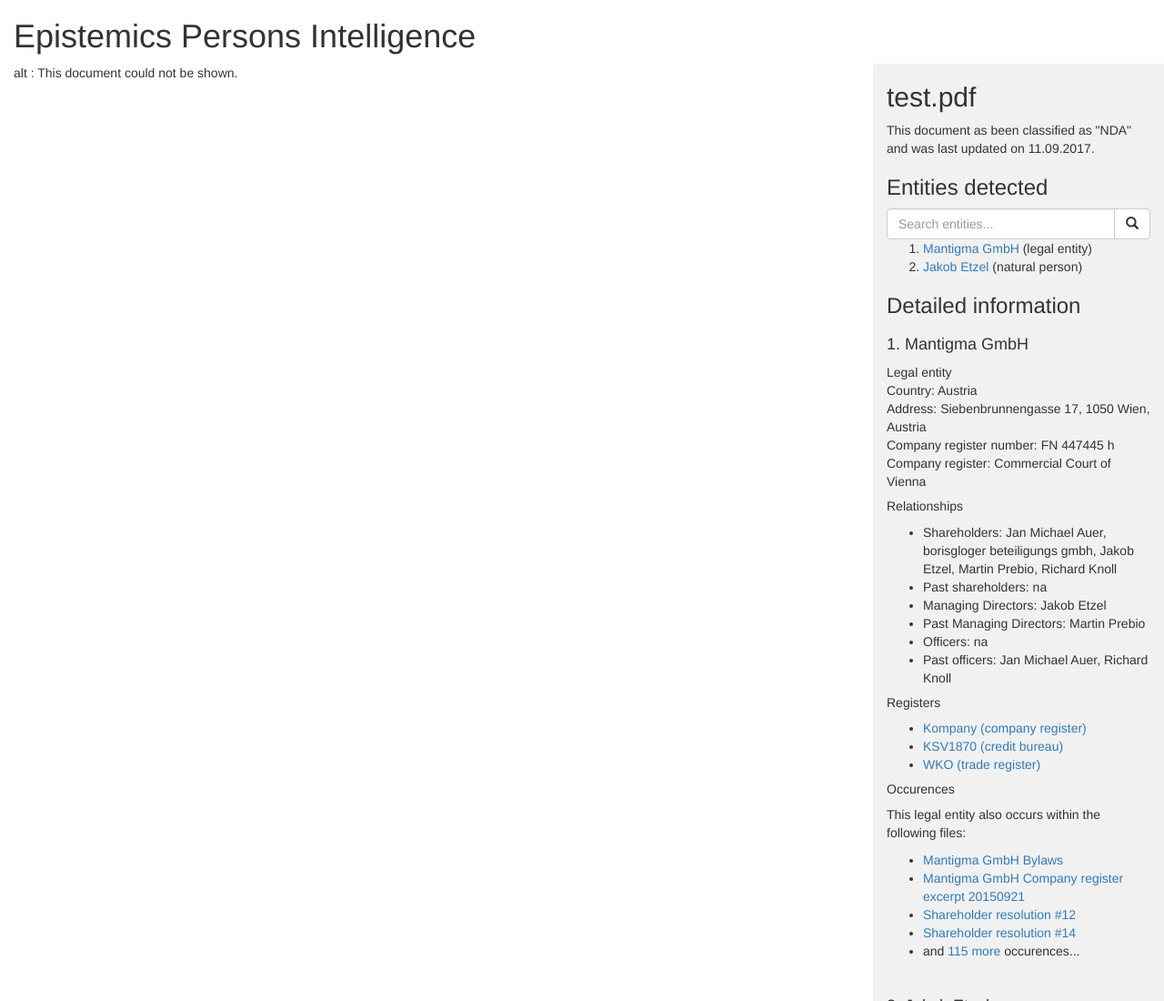
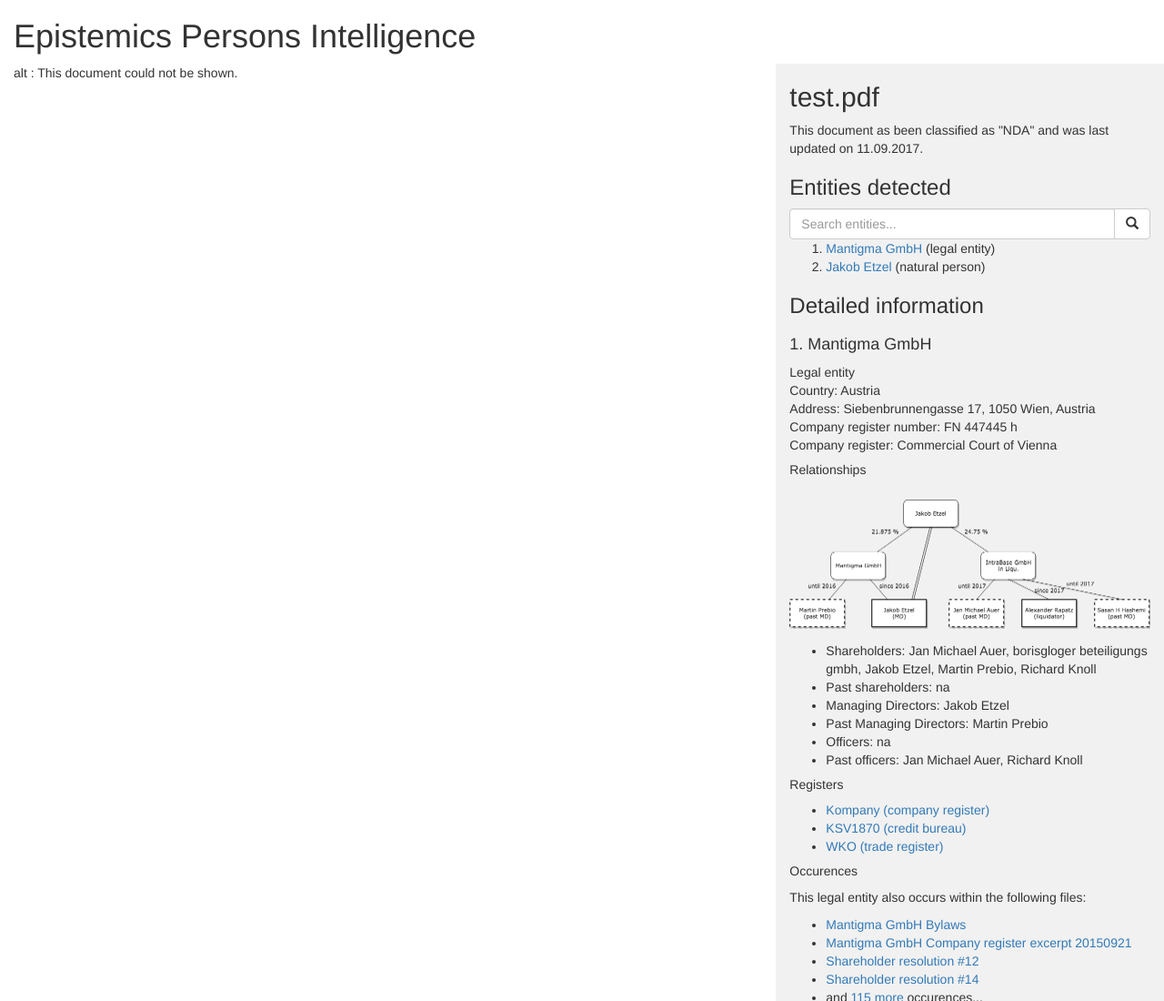
Before and after one commit to jakobetzel/epistemics, a plain HTML site: page index.html in a window 1280 px wide. Shown: the top 1100 px of the page at 91% size. Drawn offline with nearby package versions, Linux system fonts and the light colour scheme.

Commit message:
added a sample flowchart to showcase company ownership and officers.

```diff
--- a/index.html
+++ b/index.html
@@ -41,12 +41,12 @@
 		</header>
 		<div class="container-fluid">
 			<div class="row content">
-				<div class="col-sm-9">
+				<div class="col-sm-8">
 					<object data="test.pdf" type="application/pdf" width="100%" height="1000px">
 						alt : This document could not be shown.
 					</object>
 				</div>
-				<div class="col-sm-3 sidenav">
+				<div class="col-sm-4 sidenav">
                                         <h2>test.pdf</h2>
 					<p>This document as been classified as "NDA" and was last updated on 11.09.2017.</p>
 					<h3>Entities detected</h3>
@@ -67,6 +67,7 @@
 					<p>Legal entity<br>Country: Austria<br>Address: Siebenbrunnengasse 17, 1050 Wien, Austria<br>Company register number: FN 447445 h<br>Company register: Commercial Court of Vienna
 					</p>
 					<h5>Relationships</h5>
+					<img src="flowchart.png" style="width: 100%; spacing: 5px; margin-top: 1em; margin-bottom: 1em;"/>
 					<ul>
 						<li>Shareholders: Jan Michael Auer, borisgloger beteiligungs gmbh, Jakob Etzel, Martin Prebio, Richard Knoll</li>
 						<li>Past shareholders: na</li>
```
Also changed, not shown: flowchart.png (added).
